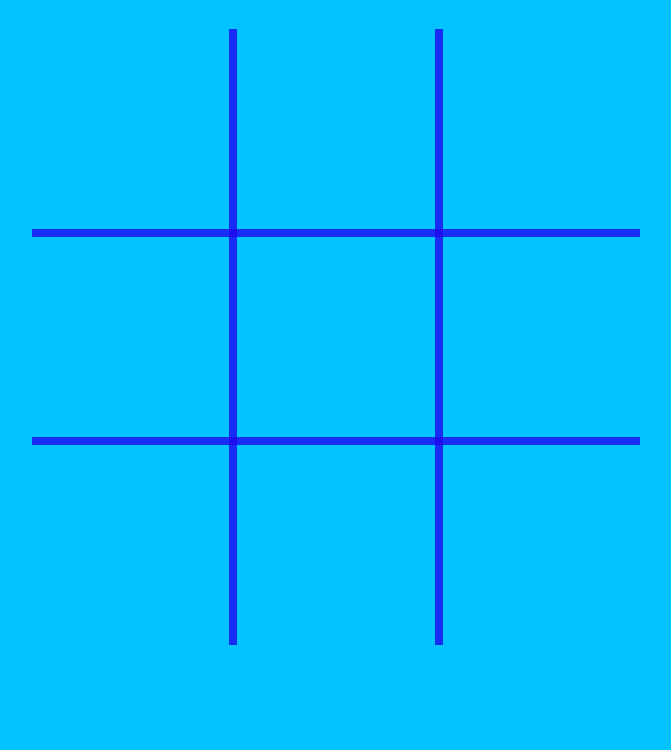
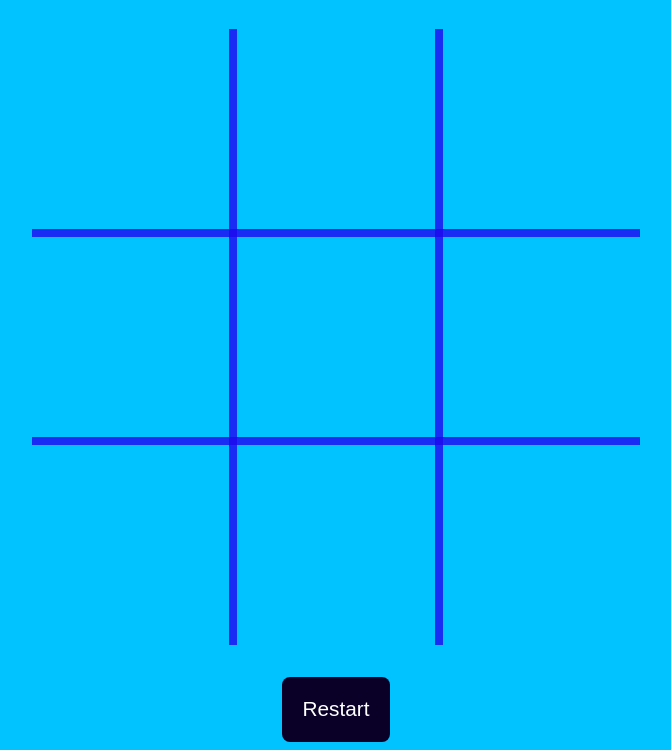
Before and after one commit to Maribel-88/PumpkinTicTacToe, a plain HTML site: page index.html in a window 1280 px wide. Shown: the part 79-829 px from the top of the page, without its empty margins (304-975 px from the left). Before the commit the page ends 800 px from the top, so only its background shows below. Drawn offline with Linux system fonts and the light colour scheme.

Commit message:
Added Restart button and restart function

```diff
--- a/css/game.css
+++ b/css/game.css
@@ -29,3 +29,15 @@ canvas {
     z-index: 10;
     pointer-events: none;
 }
+
+#restart {
+    font-size: 1.3em;
+    padding: 1em;
+    border-radius: 8px;
+    background-color: #0a0027;
+    color: #ffffff;
+    border: none;
+    position: relative;
+    margin: 1.5em auto 0 auto;
+    display: block;
+  }
--- a/index.html
+++ b/index.html
@@ -31,6 +31,7 @@
                 <td id='8' onclick='placeXOrO("8")'></td>
             </tr>
         </table>
+        <button id="restart">Restart</button>
         </div>
 
         <script src="js/tictactoe.js"></script>
--- a/js/tictactoe.js
+++ b/js/tictactoe.js
@@ -2,6 +2,7 @@
 let activePlayer = 'X';
 //This array stores an array of moves. We use this to determine win conditions.
 let selectedSquares = [];
+let restartBtn = document.getElementById("restart");
 
 //This function is for placing an x or o in a square.
 function placeXOrO(squareNumber) {
@@ -83,7 +84,7 @@ function checkWinConditions() {
     // X 2, 5, 8 condition.
     else if (arrayIncludes('2X', '5X', '8X')) { drawWinLine(508, 50, 508, 558); }
     // X 6, 4, 2 condition.
-    else if (arrayIncludes('6X', '4X', '2X')) { drawWinLine(100, 100, 520, 520); }
+    else if (arrayIncludes('6X', '4X', '2X')) { drawWinLine(100, 508, 510, 90); }
     // X 0, 4, 8 condition.
     else if (arrayIncludes('0X', '4X', '8X')) { drawWinLine(100, 100, 520, 520); }
     // O 0, 1, 2 condition.
@@ -97,7 +98,7 @@ function checkWinConditions() {
      // O 1, 4, 7 condition.
     else if (arrayIncludes('1O', '4O', '7O')) { drawWinLine(304, 50, 304, 558); }
     // O 2, 5, 8 condition.
-    else if (arrayIncludes('2O', '5O', '8O')) {drawWinLine(508,50, 508, 558); }
+    else if (arrayIncludes('2O', '5O', '8O')) {drawWinLine(508, 50, 508, 558); }
     // O 6, 4, 2 condition.
     else if (arrayIncludes('6O', '4O', '2O')) { drawWinLine(100, 508, 510, 90); }
     // O 0, 4, 8 condition.
@@ -216,3 +217,7 @@ function resetGame() {
     }
     selectedSquares = [];
 }
+
+restartBtn.addEventListener("click", () => {
+    setTimeout(function() { resetGame(); }, 1000);
+  });
```
